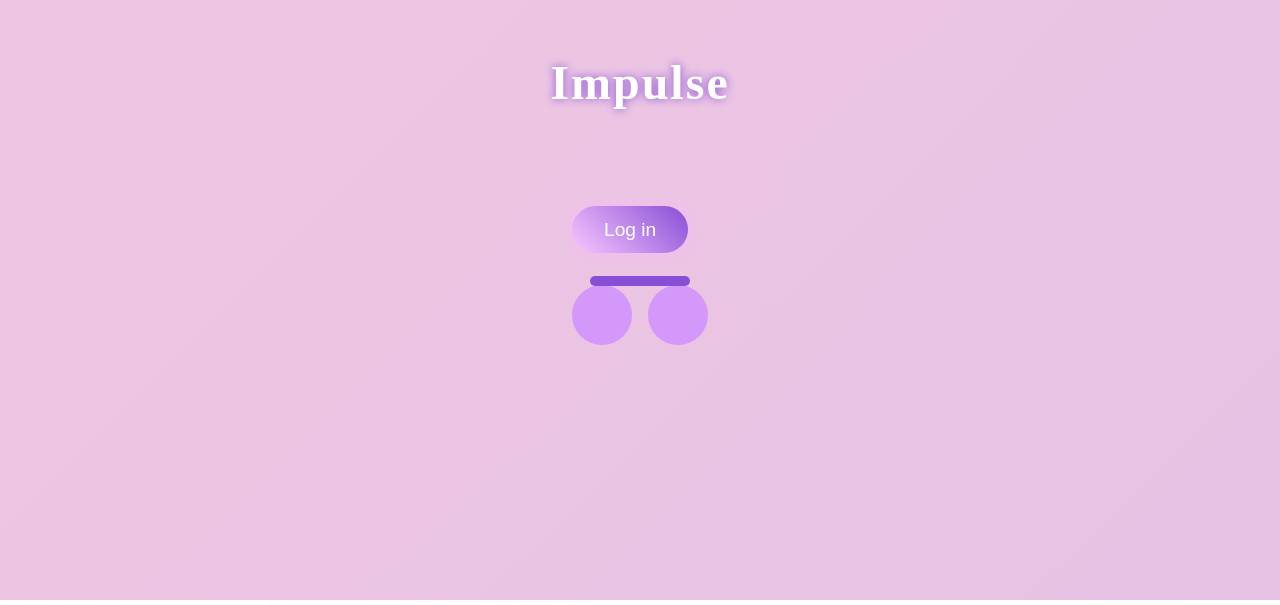
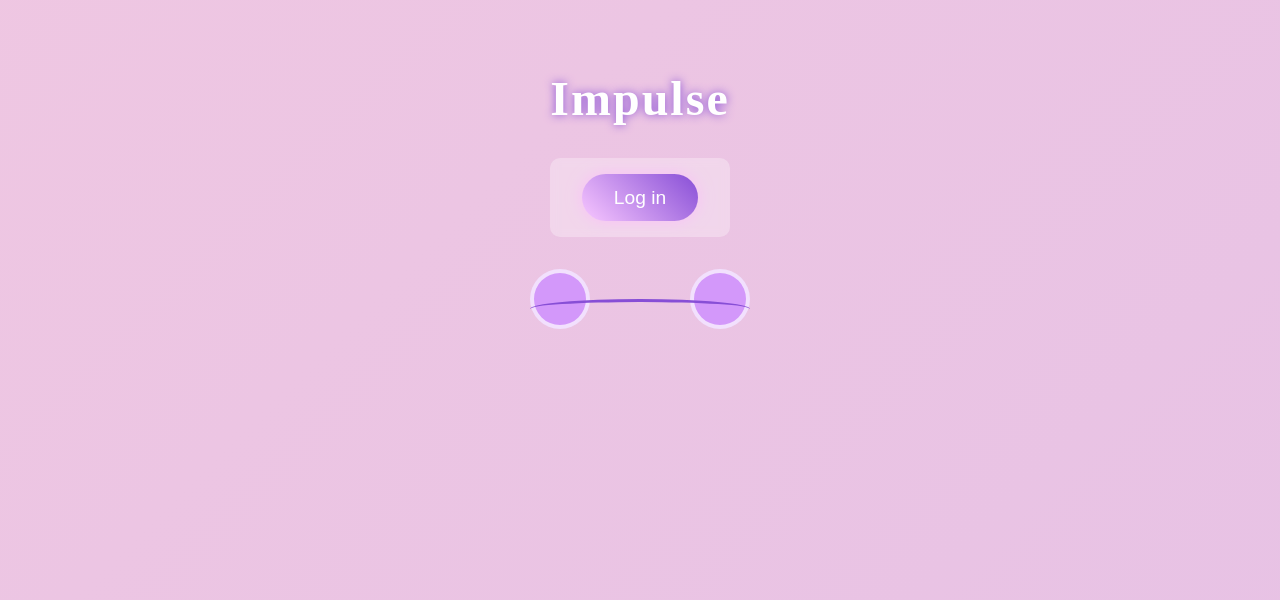
Before and after one commit to phoebewoofter/impulse_pro, a React (Vite) app: page / in a window 1280 px wide. Shown: the part 200-805 px from the top of the page. Built offline with nearby package versions, Linux system fonts and the light colour scheme.

Commit message:
Adjusts additional log in styling

```diff
--- a/src/components/Login.css
+++ b/src/components/Login.css
@@ -1,4 +1,17 @@
-/* Define your color palette */
+/* Global Reset */
+* {
+  margin: 0;
+  padding: 0;
+  box-sizing: border-box;
+}
+html, body {
+  width: 100%;
+  height: 100%;
+  font-family: 'Helvetica Neue', Helvetica, Arial, sans-serif;
+  overflow: hidden; /* Prevents scrollbars from animations */
+}
+
+/* Color Palette */
 :root {
   --accent-light: #f8c7ff;
   --accent-mid: #d398fa;
@@ -9,15 +22,7 @@
   --text-dark: #4a148c;
 }
 
-/* Reset and base styles */
-body {
-  margin: 0;
-  padding: 0;
-  font-family: Arial, sans-serif;
-  overflow: hidden; /* Prevents unwanted scrollbars due to animations */
-}
-
-/* The login container uses a drifting gradient as its background */
+/* Drifting Gradient Background */
 .login-container {
   position: relative;
   display: flex;
@@ -30,20 +35,14 @@ body {
   animation: driftColors 30s ease infinite;
 }
 
-/* Animate the gradient so it drifts slowly like clouds */
+/* Gradient animation keyframes */
 @keyframes driftColors {
-  0% {
-    background-position: 0% 50%;
-  }
-  50% {
-    background-position: 100% 50%;
-  }
-  100% {
-    background-position: 0% 50%;
-  }
+  0% { background-position: 0% 50%; }
+  50% { background-position: 100% 50%; }
+  100% { background-position: 0% 50%; }
 }
 
-/* Create a cloud-like overlay using a pseudo-element */
+/* Cloud-like Overlay */
 .login-container::before {
   content: "";
   position: absolute;
@@ -51,7 +50,6 @@ body {
   left: 0;
   width: 100%;
   height: 100%;
-  /* Two radial gradients simulate soft, diffused clouds */
   background: radial-gradient(circle at 20% 30%, rgba(255, 255, 255, 0.2), transparent 70%),
               radial-gradient(circle at 80% 70%, rgba(255, 255, 255, 0.15), transparent 70%);
   opacity: 0.8;
@@ -59,29 +57,14 @@ body {
   z-index: -1;
 }
 
-/* Animate the pseudo-element to drift ever so slightly */
+/* Clouds drifting animation */
 @keyframes driftClouds {
-  0% {
-    transform: translateX(0px) translateY(0px);
-  }
-  50% {
-    transform: translateX(50px) translateY(20px);
-  }
-  100% {
-    transform: translateX(0px) translateY(0px);
-  }
+  0% { transform: translate(0, 0); }
+  50% { transform: translate(50px, 20px); }
+  100% { transform: translate(0, 0); }
 }
 
-/* Optional: Light/dark mode modifications */
-body.light-mode .login-container {
-  filter: brightness(1.1);
-}
-
-body.dark-mode .login-container {
-  filter: brightness(0.9);
-}
-
-/* Header and title styling */
+/* Header Styling */
 .header-animation {
   text-align: center;
   margin-bottom: 2rem;
@@ -95,17 +78,23 @@ body.dark-mode .login-container {
   letter-spacing: 2px;
 }
 
-/* Cassette player and dynamic login button styling */
+/* Cassette Player Container */
 .cassette-player {
+  display: flex;
+  flex-direction: column;
+  align-items: center;
   position: relative;
-  padding: 2rem;
 }
 
+/* Tape area with play button */
 .tape {
-  margin-bottom: 1rem;
+  background: rgba(255, 255, 255, 0.3);
+  padding: 1rem 2rem;
+  border-radius: 10px;
+  backdrop-filter: blur(5px);
+  margin-bottom: 2rem;
 }
 
-/* Dynamic, animated login button */
 .play-button {
   font-size: 1.2rem;
   background: linear-gradient(45deg, var(--accent-light), var(--accent-dark));
@@ -123,29 +112,33 @@ body.dark-mode .login-container {
   box-shadow: 0 0 25px rgba(255, 179, 255, 0.9);
 }
 
-/* Headphones and extra styling */
+/* Headphones Layout */
 .headphones {
+  position: relative;
+  width: 220px; /* Adjust width to space out headphone cups */
   display: flex;
-  justify-content: center;
-  gap: 1rem;
-  margin-top: 2rem;
+  justify-content: space-between;
+  align-items: center;
 }
 
+/* Headphone Ear Cups */
 .headphone-left,
 .headphone-right {
   width: 60px;
   height: 60px;
   background: var(--accent-mid);
   border-radius: 50%;
-  position: relative;
+  border: 4px solid rgba(255, 255, 255, 0.7);
 }
 
+/* Curved Cord Connecting Headphones */
 .cord {
-  width: 100px;
-  height: 10px;
-  background: var(--accent-dark);
-  border-radius: 5px;
   position: absolute;
   top: 50%;
-  left: calc(50% - 50px);
+  left: 0;
+  width: 100%;
+  height: 20px;
+  border-top: 3px solid var(--accent-dark);
+  border-radius: 50%;
+  pointer-events: none;
 }
```
